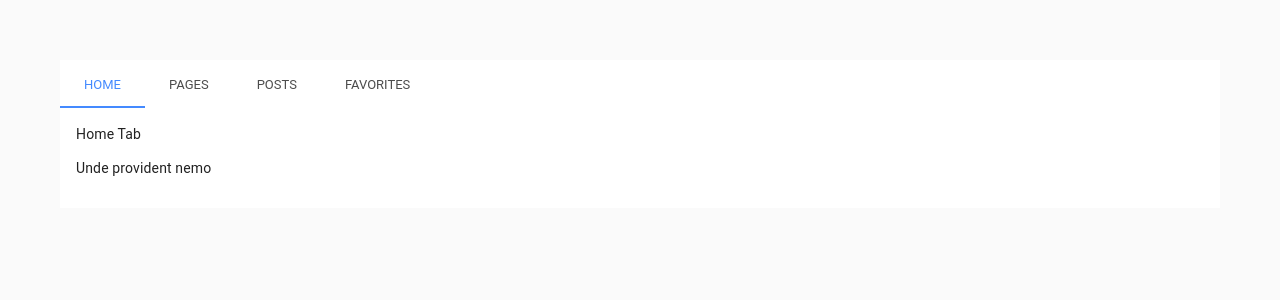
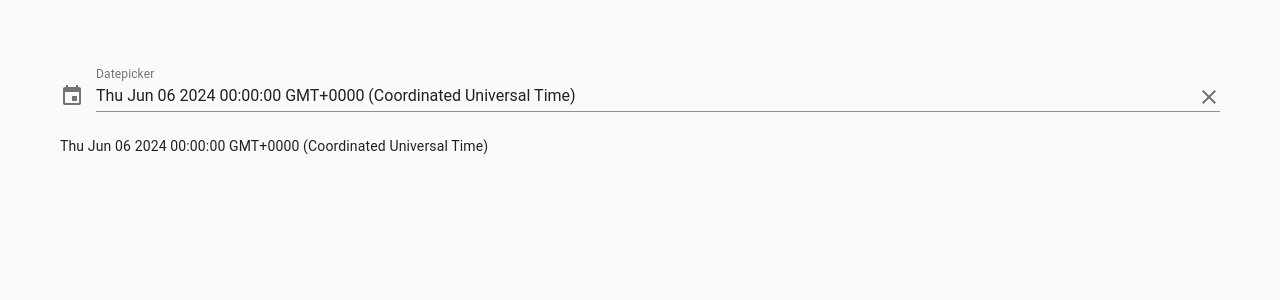
Before and after one commit to Gladesinger/vue3-material, a Vue app: page / in a window 1280 px wide. Shown: the top 300 px of the page. Built offline with nearby package versions, Linux system fonts and the light colour scheme.

Commit message:
Calendar immediate fix and button fix

```diff
--- a/package.json
+++ b/package.json
@@ -1,7 +1,7 @@
 {
   "name": "@gladesinger/vue3-material",
   "private": false,
-  "version": "0.1.0",
+  "version": "0.1.1",
   "type": "module",
   "repository": {
     "type": "git",
--- a/src/components/MdButton/MdButton.vue
+++ b/src/components/MdButton/MdButton.vue
@@ -39,7 +39,8 @@
         return this.mdRipple && !this.disabled
       },
       isRouterLink () {
-        return this.$router && this.to
+        // return this.$router && this.to
+        return this.to
       }
     },
     render () {
@@ -91,6 +92,7 @@
 				}
 
       }
+
       let tag = 'button'
 			if(!this.nolink) {
 				if (this.href) {
--- a/src/components/MdDatepicker/MdDatepicker.vue
+++ b/src/components/MdDatepicker/MdDatepicker.vue
@@ -1,27 +1,29 @@
 <template>
   <md-field :class="['md-datepicker', { 'md-native': !mdOverrideNative }]" :md-clearable="mdClearable" @md-clear="onClear" >
     <md-date-icon class="md-date-icon" @click="toggleDialog" />
-    <md-input :type="type" ref="input" v-model="inputDate" @focus="onFocus" @blur="onBlur($event)" :pattern="pattern" />
+    <md-input :type="type" ref="input" v-model="inputDate" @focus.native="onFocus" @blur.native="onBlur" :pattern="pattern" />
 
     <slot />
 
     <keep-alive>
       <md-datepicker-dialog
         v-if="showDialog"
+        ref="mdRef"
         v-model:mdDate="localDate"
         :md-disabled-dates="mdDisabledDates"
         :mdImmediately="mdImmediately"
-
         @mdClosed="toggleDialog"
+        :md-placement="mdPlacement"
       />
     </keep-alive>
 
-    <md-overlay class="md-datepicker-overlay" md-fixed :md-active="showDialog" @click="toggleDialog" />
+    <md-overlay class="md-datepicker-overlay" md-fixed :md-active="showDialog" @click="toggleDialog(false)" />
   </md-field>
 </template>
 
 <script>
-
+import { computed } from 'vue'
+import { inject } from 'vue'
 
   import format from 'date-fns/format/index.js'
   import parse from 'date-fns/parse/index.js'
@@ -45,12 +47,17 @@
       MdDatepickerDialog
     },
     props: {
-
+      //modelValue: false,
+      modelValue: [String, Number, Date],
       value: [String, Number, Date],
       mdDisabledDates: [Array, Function],
       mdOpenOnFocus: {
         type: Boolean,
         default: true
+      },
+      mdCloseOnBlur: {
+        type: Boolean,
+        default: false
       },
       mdOverrideNative: {
         type: Boolean,
@@ -73,7 +80,10 @@
         type: Boolean,
         default: true
       },
-			modelValue: false,
+      mdPlacement: {
+        type: String,
+        default: 'bottom-start'
+      }
     },
     data: () => ({
       showDialog: false,
@@ -81,18 +91,27 @@
       inputDate: '',
       // Date for real value
       localDate: null
+    }),
+    setup(){
+      const material = inject('material')
 
+      const locale = computed(() => material.locale)
 
-    }),
+      return{
+        locale
+      }
+    },
     computed: {
-
+      // locale () {
+      //   return this.$material.locale
+      // },
       type () {
         return this.mdOverrideNative
           ? 'text'
           : 'date'
       },
       dateFormat () {
-        return 'dd/MM/yyyy';
+        return this.locale.dateFormat || 'yyyy-MM-dd'
       },
       modelType () {
         if (this.isModelTypeString) {
@@ -144,7 +163,6 @@
 				if(this.inputDate != value) {
 					this.inputDate = value;
 				}
-
 			},
       inputDate (value) {
         this.inputDateToLocalDate()
@@ -195,11 +213,11 @@
       }
     },
     methods: {
-      toggleDialog () {
-
+      toggleDialog (newState = null) {
 				var isFirefox = navigator.userAgent.toLowerCase().indexOf('firefox') > -1;
         if (!isFirefox || this.mdOverrideNative) {
-          this.showDialog = !this.showDialog;
+          this.showDialog = newState === null ? !this.showDialog : newState
+          //this.showDialog = !this.showDialog;
           if (this.showDialog) {
             this.$emit('md-opened')
           } else {
@@ -209,22 +227,37 @@
           this.$refs.input.$el.click()
         }
       },
-			onBlur (event) {
-
-				if(event && !event.relatedTarget || !event) {
-        	this.showDialog = false;
-					this.$emit('md-closed');
-				}
-
-
-
-      },
+			// onBlur (event) {
+			// 	if(event && !event.relatedTarget || !event) {
+      //   	this.showDialog = false;
+			// 		this.$emit('md-closed');
+			// 	}
+      // },
       onFocus () {
         if (this.mdOpenOnFocus ) {
-
-          this.toggleDialog()
+          this.toggleDialog(true)
         }
       },
+      // onBlur(event){
+      //   if (this.mdCloseOnBlur && event && !event.relatedTarget || !event) {
+      //     this.toggleDialog(false)
+      //   }
+      // },
+      onBlur(e){
+        if (this.mdCloseOnBlur) {
+          const mdRefElement = this.$refs.mdRef.$el
+          const relatedTarget = e.relatedTarget
+
+          if (!mdRefElement.contains(relatedTarget)) {
+            this.toggleDialog(false)
+          }
+        }
+      },
+      // onFocusOut (event) {
+      //   if (this.mdCloseOnBlur && event && !event.relatedTarget || !event) {
+      //     this.toggleDialog(false)
+      //   }
+      // },
       inputDateToLocalDate () {
         if (this.inputDate) {
           if (this.parsedInputDate) {
--- a/src/components/MdDatepicker/MdDatepickerDialog.vue
+++ b/src/components/MdDatepicker/MdDatepickerDialog.vue
@@ -139,12 +139,15 @@ import { inject } from 'vue'
 			MdContent
     },
     props: {
-
       mdDate: Date,
       mdDisabledDates: [Array, Function],
       mdImmediately: {
         type: Boolean,
         default: false
+      },
+      mdPlacement: {
+        type: String,
+        default: 'bottom-start'
       }
     },
     data: () => ({
@@ -190,10 +193,15 @@ import { inject } from 'vue'
         firstDayOfAWeek += firstDayOfAWeek < 0 ? daysInAWeek : 0
         return firstDayOfAWeek
       },
-
+      filteredShorterDays () {
+        const days = this.locale.shorterDays
+        const first = this.firstDayOfAWeek
+        return [...days.slice(first), ...days.slice(0, first)]
+      },
       popperSettings () {
         return {
-          placement: 'bottom-start',
+          //placement: 'bottom-start',
+          placement: this.mdPlacement,
           modifiers: {
             keepTogether: {
               enabled: true
@@ -354,7 +362,7 @@ import { inject } from 'vue'
 
         if (this.mdImmediately) {
           this.$emit('update:mdDate', this.selectedDate)
-          //this.closeDialog()
+          this.closeDialog()
         }
       },
       closeDialog () {
--- a/src/components/MdTabs/MdTabs.vue
+++ b/src/components/MdTabs/MdTabs.vue
@@ -207,7 +207,7 @@ function areEqual (array1, array2) {
         }
       },
       setActiveButtonEl () {
-        this.activeButtonEl = this.$refs.navigation.querySelector('.md-tab-nav-button.md-active')
+        this.activeButtonEl = this.$refs.navigation?.querySelector('.md-tab-nav-button.md-active')
       },
       setActiveTabByIndex (index) {
         this.activeTab = this.orderedIds[index]
--- a/src/main/App.vue
+++ b/src/main/App.vue
@@ -22,18 +22,20 @@
 
     <md-button class="md-button md-raised md-theme-default md-accent">
 			this is a button
-		</md-button>
+		</md-button> -->
 
-		<md-datepicker  :md-immediately="true" >
-      <label>Datepicker</label>
-    </md-datepicker>
+		<md-datepicker v-model="valuePicker" :md-disabled-dates="disabledDates" @md-closed="closedPicker" @md-opened="openedPicker" :md-immediately="true" ref="MdDatepicker">
+			<label>Datepicker</label>
+		</md-datepicker>
 
-		<md-checkbox >
+		{{ valuePicker }}
+
+		<!-- <md-checkbox >
 			<md-tooltip md-delay="300" md-direction="bottom" >this is a tooltip</md-tooltip>
 			this is a checkbox
 		</md-checkbox> -->
 
-		<md-tabs>
+		<!-- <md-tabs>
         <md-tab id="tab-home" md-label="Home">
           Home Tab
           <p>Unde provident nemo</p>
@@ -53,13 +55,14 @@
           Favorites tab
           <p>Maiores, dolorum. Beatae, optio tempore fuga odit aperiam velit, consequuntur magni inventore sapiente alias sequi odio qui harum dolorem sunt quasi corporis.</p>
         </md-tab>
-      </md-tabs>
+      </md-tabs> -->
 
   </div>
 
 </template>
 
 <script>
+import { format as formatDateFns } from 'date-fns';
 	// import '@/css/vue-material.min.css';
 	import '@/css/default.css';
 	import '@/main/css/main.css';
@@ -83,9 +86,49 @@
     	// 	MdTab,
 		// },
 
-		name: 'app'
-
-
+		name: 'app',
+		data() {
+			let date = this.getCurrentDate()
+			return {
+				dataValue: "",
+				valuePicker: date,
+				// valuePicker: "",
+				errorVisible: false,
+				focused: false,
+				succesBirthday: false,
+				// instanceCalendar: null
+			}
+		},
+		mounted(){
+			this.$material.locale.dateFormat = 'dd.MM.yyyy'
+		},
+		methods:{
+			disabledDates(datePicker) {
+				const day = datePicker.getDate()
+				const year = datePicker.getFullYear()
+				const month = datePicker.getMonth()
+				const currentDate = new Date()
+				const currentDay = currentDate.getDate()
+				const currentMonth = currentDate.getMonth()
+				const currentYear = currentDate.getFullYear()
+				return (year == currentYear &&
+						((month +1) > (currentMonth + 1) || ( (month +1) == (currentMonth + 1) && day > currentDay )) || year > currentYear)
+			},
+			openedPicker() {
+				if (!this.succesBirthday && this.dataValue !== "") {
+					this.dataValue = this.valuePicker
+				}
+			},
+			closedPicker() {
+				// this.dataValue = this.valuePicker
+			},
+			getCurrentDate() {
+				let date = new Date()
+				// console.log("formatDateFns", formatDateFns(date, 'dd.MM.yyyy'))
+				// return date.getDate() + '.' + (date.getMonth() + 1) + '.' + date.getFullYear()
+				return formatDateFns(date, 'dd.MM.yyyy')
+			},
+		}
 	}
 
 
```
